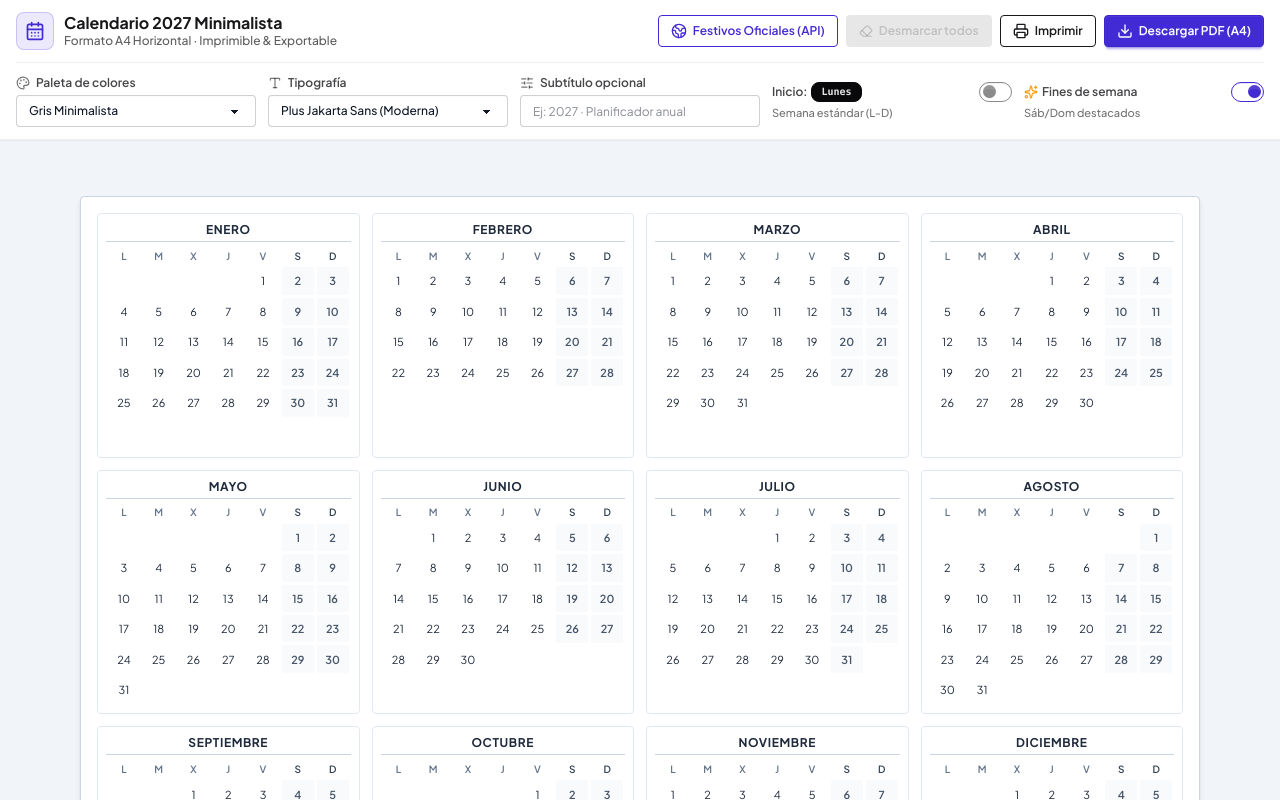
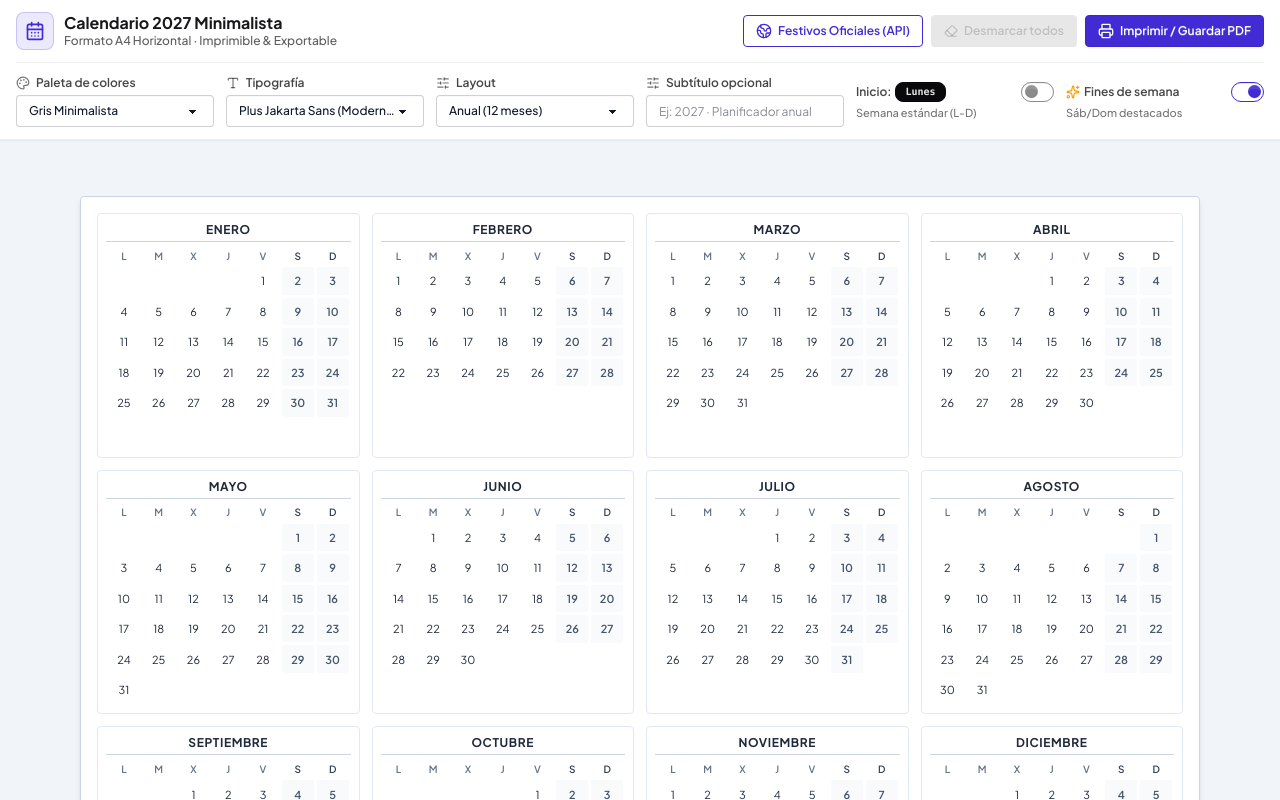
Before and after one commit to ignaciorevainera/print-calendar, a React (Vite) app: page / in a window 1280 px wide. Shown: the top 800 px of the page. Built offline with nearby package versions, Linux system fonts and the light colour scheme; a web font is replaced by a local one.

Commit message:
refactor(toolbar): connect to zustand store and add layout selector

```diff
--- a/src/components/ControlToolbar.tsx
+++ b/src/components/ControlToolbar.tsx
@@ -1,7 +1,7 @@
 import React from 'react';
-import { PaletteKey, WeekStart, FontFamilyKey } from '../types';
+import { PaletteKey, WeekStart, FontFamilyKey, LayoutType } from '../types';
+import { useCalendarStore } from '../store/useCalendarStore';
 import {
-  Download,
   Printer,
   Palette,
   CalendarDays,
@@ -13,46 +13,54 @@ import {
 } from 'lucide-react';
 
 interface ControlToolbarProps {
-  palette: PaletteKey;
-  onPaletteChange: (p: PaletteKey) => void;
-  fontFamily: FontFamilyKey;
-  onFontFamilyChange: (f: FontFamilyKey) => void;
-  weekStart: WeekStart;
-  onWeekStartChange: (w: WeekStart) => void;
-  highlightWeekends: boolean;
-  onToggleHighlightWeekends: () => void;
-  subtitle: string;
-  onSubtitleChange: (s: string) => void;
-  onExportPdf: () => void;
+  palette?: PaletteKey;
+  onPaletteChange?: (p: PaletteKey) => void;
+  fontFamily?: FontFamilyKey;
+  onFontFamilyChange?: (f: FontFamilyKey) => void;
+  weekStart?: WeekStart;
+  onWeekStartChange?: (w: WeekStart) => void;
+  highlightWeekends?: boolean;
+  onToggleHighlightWeekends?: () => void;
+  subtitle?: string;
+  onSubtitleChange?: (s: string) => void;
   onPrint: () => void;
-  isExporting: boolean;
-  selectedCount: number;
+  selectedCount?: number;
   onClearSelectedDays: () => void;
   onOpenHolidaysModal: () => void;
 }
 
 export const ControlToolbar: React.FC<ControlToolbarProps> = ({
-  palette,
   onPaletteChange,
-  fontFamily,
   onFontFamilyChange,
-  weekStart,
   onWeekStartChange,
-  highlightWeekends,
   onToggleHighlightWeekends,
-  subtitle,
   onSubtitleChange,
-  onExportPdf,
   onPrint,
-  isExporting,
-  selectedCount,
+  selectedCount: propSelectedCount,
   onClearSelectedDays,
   onOpenHolidaysModal
 }) => {
+  const {
+    palette,
+    setPalette,
+    fontFamily,
+    setFontFamily,
+    subtitle,
+    setSubtitle,
+    weekStart,
+    setWeekStart,
+    highlightWeekends,
+    setHighlightWeekends,
+    layout,
+    setLayout,
+    markedDays
+  } = useCalendarStore();
+
+  const selectedCount = propSelectedCount ?? Object.keys(markedDays).length;
+
   return (
     <header className="no-print bg-base-100 border-b border-base-300 shadow-xs sticky top-0 z-40">
       <div className="max-w-7xl mx-auto px-4 py-3">
-        {/* Top line with branding & primary action buttons */}
         <div className="flex flex-wrap items-center justify-between gap-3 mb-3">
           <div className="flex items-center gap-2.5">
             <div className="p-2 bg-primary/10 text-primary rounded-lg border border-primary/20 flex items-center justify-center">
@@ -68,7 +76,6 @@ export const ControlToolbar: React.FC<ControlToolbarProps> = ({
             </div>
           </div>
 
-          {/* Action Buttons using DaisyUI classes */}
           <div className="flex items-center gap-2 flex-wrap">
             <button
               type="button"
@@ -106,32 +113,15 @@ export const ControlToolbar: React.FC<ControlToolbarProps> = ({
               type="button"
               id="btn-print-browser"
               onClick={onPrint}
-              className="btn btn-sm btn-outline gap-1.5"
+              className="btn btn-sm btn-primary gap-1.5 text-white shadow-xs"
             >
               <Printer className="w-4 h-4" />
-              <span>Imprimir</span>
-            </button>
-
-            <button
-              type="button"
-              id="btn-export-pdf"
-              onClick={onExportPdf}
-              disabled={isExporting}
-              className="btn btn-sm btn-primary gap-1.5 text-white"
-            >
-              {isExporting ? (
-                <span className="loading loading-spinner loading-xs"></span>
-              ) : (
-                <Download className="w-4 h-4" />
-              )}
-              <span>Descargar PDF (A4)</span>
+              <span>Imprimir / Guardar PDF</span>
             </button>
           </div>
         </div>
 
-        {/* Configuration Controls Bar */}
-        <div className="grid grid-cols-1 sm:grid-cols-2 lg:grid-cols-5 gap-3 pt-3 border-t border-base-300 text-xs">
-          {/* 1. Selector de Paleta de Colores */}
+        <div className="grid grid-cols-1 sm:grid-cols-2 lg:grid-cols-6 gap-3 pt-3 border-t border-base-300 text-xs">
           <div className="flex flex-col gap-1">
             <label className="flex items-center gap-1.5 font-semibold text-base-content/80">
               <Palette className="w-3.5 h-3.5 text-base-content/60" />
@@ -140,7 +130,11 @@ export const ControlToolbar: React.FC<ControlToolbarProps> = ({
             <select
               id="select-palette"
               value={palette}
-              onChange={(e) => onPaletteChange(e.target.value as PaletteKey)}
+              onChange={(e) => {
+                const val = e.target.value as PaletteKey;
+                setPalette(val);
+                onPaletteChange?.(val);
+              }}
               className="select select-bordered select-sm w-full font-medium"
             >
               <option value="gris">Gris Minimalista</option>
@@ -151,7 +145,6 @@ export const ControlToolbar: React.FC<ControlToolbarProps> = ({
             </select>
           </div>
 
-          {/* 2. Selector de Tipografía */}
           <div className="flex flex-col gap-1">
             <label className="flex items-center gap-1.5 font-semibold text-base-content/80">
               <Type className="w-3.5 h-3.5 text-base-content/60" />
@@ -160,7 +153,11 @@ export const ControlToolbar: React.FC<ControlToolbarProps> = ({
             <select
               id="select-font"
               value={fontFamily}
-              onChange={(e) => onFontFamilyChange(e.target.value as FontFamilyKey)}
+              onChange={(e) => {
+                const val = e.target.value as FontFamilyKey;
+                setFontFamily(val);
+                onFontFamilyChange?.(val);
+              }}
               className="select select-bordered select-sm w-full font-medium"
             >
               <option value="jakarta">Plus Jakarta Sans (Moderna)</option>
@@ -169,7 +166,24 @@ export const ControlToolbar: React.FC<ControlToolbarProps> = ({
             </select>
           </div>
 
-          {/* 3. Subtítulo personalizado */}
+          <div className="flex flex-col gap-1">
+            <label className="flex items-center gap-1.5 font-semibold text-base-content/80">
+              <SlidersHorizontal className="w-3.5 h-3.5 text-base-content/60" />
+              <span>Layout</span>
+            </label>
+            <select
+              id="select-layout"
+              value={layout}
+              onChange={(e) => setLayout(e.target.value as LayoutType)}
+              className="select select-bordered select-sm w-full font-medium"
+            >
+              <option value="anual">Anual (12 meses)</option>
+              <option value="semestral">Semestral (6 meses)</option>
+              <option value="trimestral">Trimestral (3 meses)</option>
+              <option value="mensual">Mensual (1 mes)</option>
+            </select>
+          </div>
+
           <div className="flex flex-col gap-1">
             <label className="flex items-center gap-1.5 font-semibold text-base-content/80">
               <SlidersHorizontal className="w-3.5 h-3.5 text-base-content/60" />
@@ -180,13 +194,16 @@ export const ControlToolbar: React.FC<ControlToolbarProps> = ({
               type="text"
               placeholder="Ej: 2027 · Planificador anual"
               value={subtitle}
-              onChange={(e) => onSubtitleChange(e.target.value)}
+              onChange={(e) => {
+                const val = e.target.value;
+                setSubtitle(val);
+                onSubtitleChange?.(val);
+              }}
               maxLength={45}
               className="input input-bordered input-sm w-full"
             />
           </div>
 
-          {/* 4. Inicio de semana toggle */}
           <div className="flex flex-col justify-center gap-1">
             <label className="flex items-center justify-between cursor-pointer">
               <span className="font-semibold text-base-content/80 flex items-center gap-1">
@@ -199,7 +216,11 @@ export const ControlToolbar: React.FC<ControlToolbarProps> = ({
                 id="toggle-week-start"
                 type="checkbox"
                 checked={weekStart === 'sunday'}
-                onChange={(e) => onWeekStartChange(e.target.checked ? 'sunday' : 'monday')}
+                onChange={(e) => {
+                  const val: WeekStart = e.target.checked ? 'sunday' : 'monday';
+                  setWeekStart(val);
+                  onWeekStartChange?.(val);
+                }}
                 className="toggle toggle-sm toggle-primary"
               />
             </label>
@@ -208,7 +229,6 @@ export const ControlToolbar: React.FC<ControlToolbarProps> = ({
             </span>
           </div>
 
-          {/* 5. Resaltar fines de semana toggle */}
           <div className="flex flex-col justify-center gap-1">
             <label className="flex items-center justify-between cursor-pointer">
               <span className="font-semibold text-base-content/80 flex items-center gap-1">
@@ -219,7 +239,11 @@ export const ControlToolbar: React.FC<ControlToolbarProps> = ({
                 id="toggle-highlight-weekends"
                 type="checkbox"
                 checked={highlightWeekends}
-                onChange={onToggleHighlightWeekends}
+                onChange={(e) => {
+                  const val = e.target.checked;
+                  setHighlightWeekends(val);
+                  onToggleHighlightWeekends?.();
+                }}
                 className="toggle toggle-sm toggle-primary"
               />
             </label>
```
